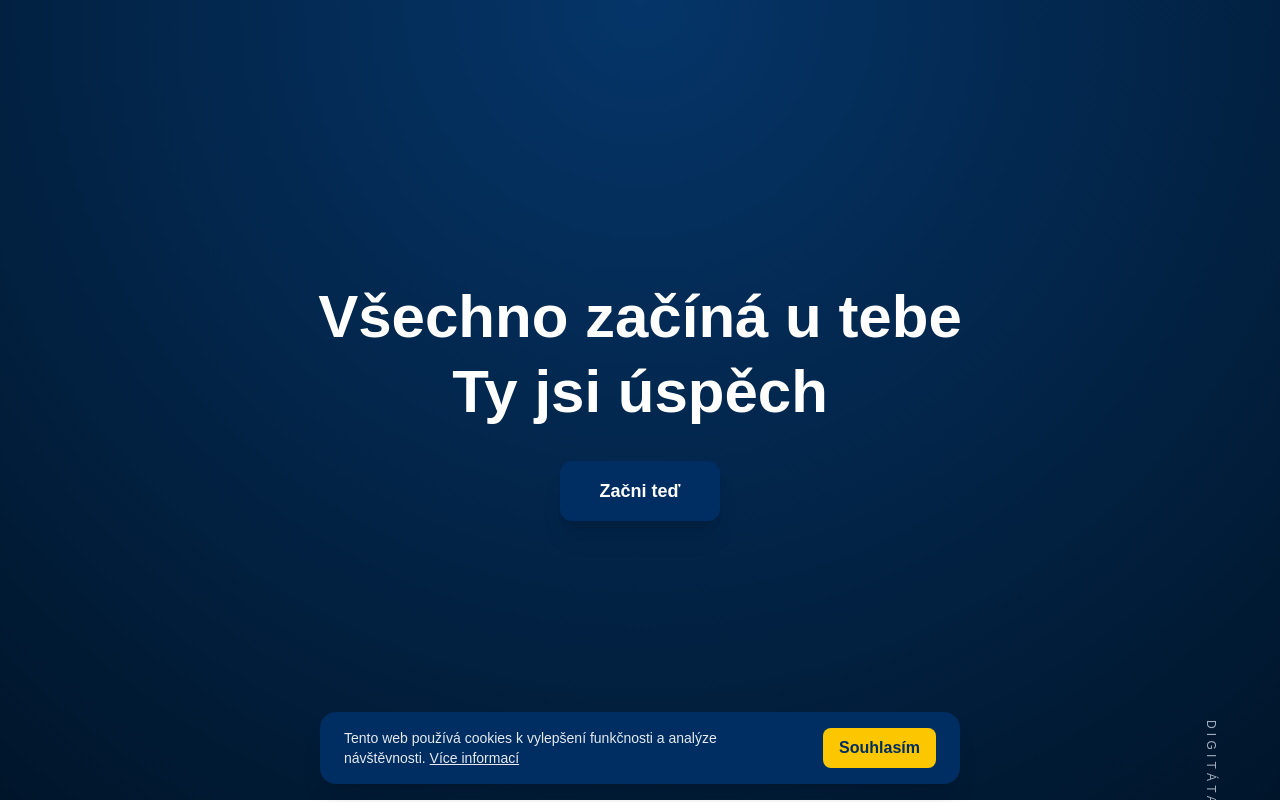
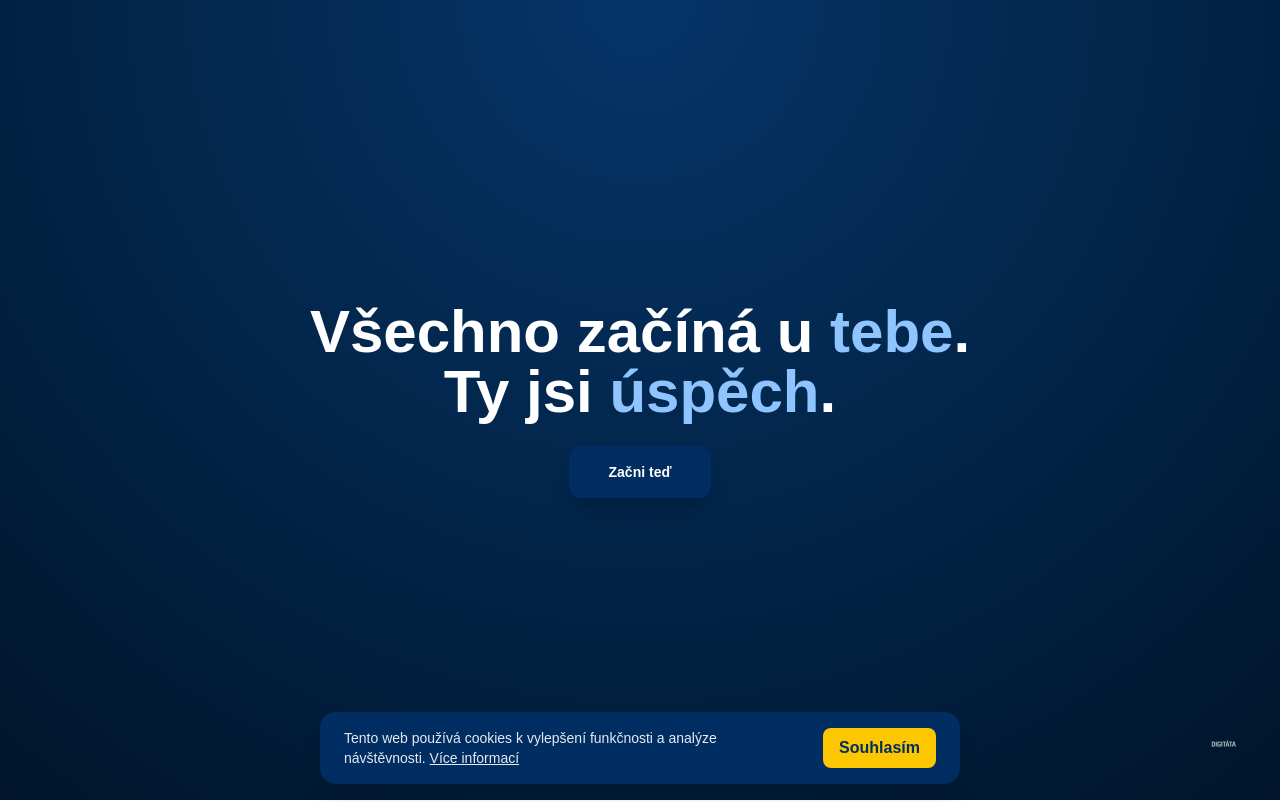
Before and after one commit to digitatastudio/digitata, a Next.js app: page / in a window 1280 px wide. Shown: the top 802 px of the page. Built offline with nearby package versions, Linux system fonts and the light colour scheme; no server answers.

Commit message:
Update Hero headline and add DIGITÁTA logo

```diff
--- a/src/app/components/Hero.tsx
+++ b/src/app/components/Hero.tsx
@@ -1,4 +1,6 @@
 "use client";
+
+import Image from "next/image";
 
 export default function Hero() {
   return (
@@ -8,16 +10,16 @@ export default function Hero() {
 
 
 
-      {/* Obsah */}
+      {/* Obsah uprostřed */}
       <div className="relative z-10 px-4">
-        <p className="mb-8 text-4xl md:text-6xl font-extrabold leading-tight text-white">
-          Všechno začíná u <span className="text-white">tebe</span>
+        <p className="mb-6 text-4xl font-extrabold md:text-5xl lg:text-6xl">
+          Všechno začíná u <span className="text-blue-300">tebe</span>.
           <br />
-          Ty jsi <span className="text-white">úspěch</span>
+          Ty jsi <span className="text-blue-300">úspěch</span>.
         </p>
 
         <button
-          className="rounded-xl bg-[#002D62] px-10 py-4 text-base md:text-lg font-semibold shadow-xl transition hover:scale-105 hover:bg-[#003b8f]"
+          className="rounded-xl bg-[#002D62] px-10 py-4 text-sm font-semibold shadow-xl transition hover:scale-105 hover:bg-[#003b8f]"
           onClick={() => {
             const el = document.getElementById("about");
             if (el) el.scrollIntoView({ behavior: "smooth" });
@@ -27,11 +29,15 @@ export default function Hero() {
         </button>
       </div>
 
-      {/* "Logo" vpravo dole – vertikální značka DIGITÁTA */}
-      <div className="pointer-events-none absolute bottom-6 right-6 z-10 rotate-90">
-        <span className="text-[0.75rem] tracking-[0.35em] uppercase text-slate-300/80">
-          DIGITÁTA
-        </span>
+      {/* Vertikální logo DIGITÁTA vpravo dole */}
+      <div className="pointer-events-none absolute bottom-6 right-5 z-10 md:bottom-10 md:right-10">
+        <Image
+          src="/digitata-logo-vertical.png"
+          alt="DIGITÁTA"
+          width={32}
+          height={160}
+          className="opacity-70 md:opacity-80"
+        />
       </div>
     </section>
   );
```
Also changed, not shown: public/digitata-logo-vertical.png (added).
